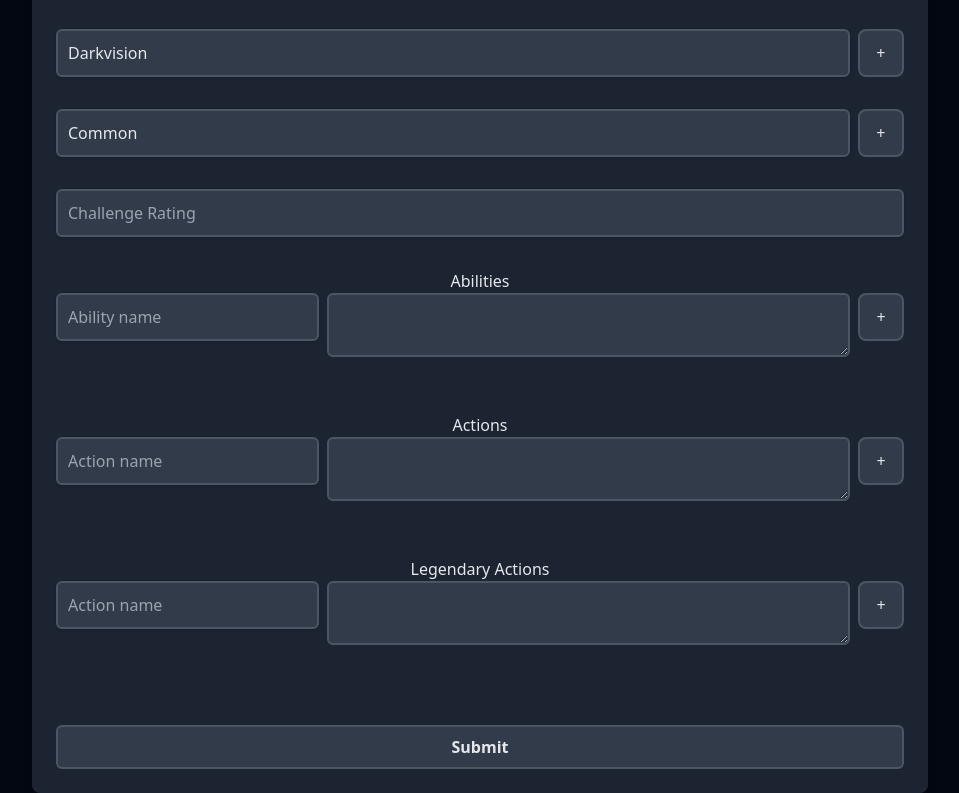
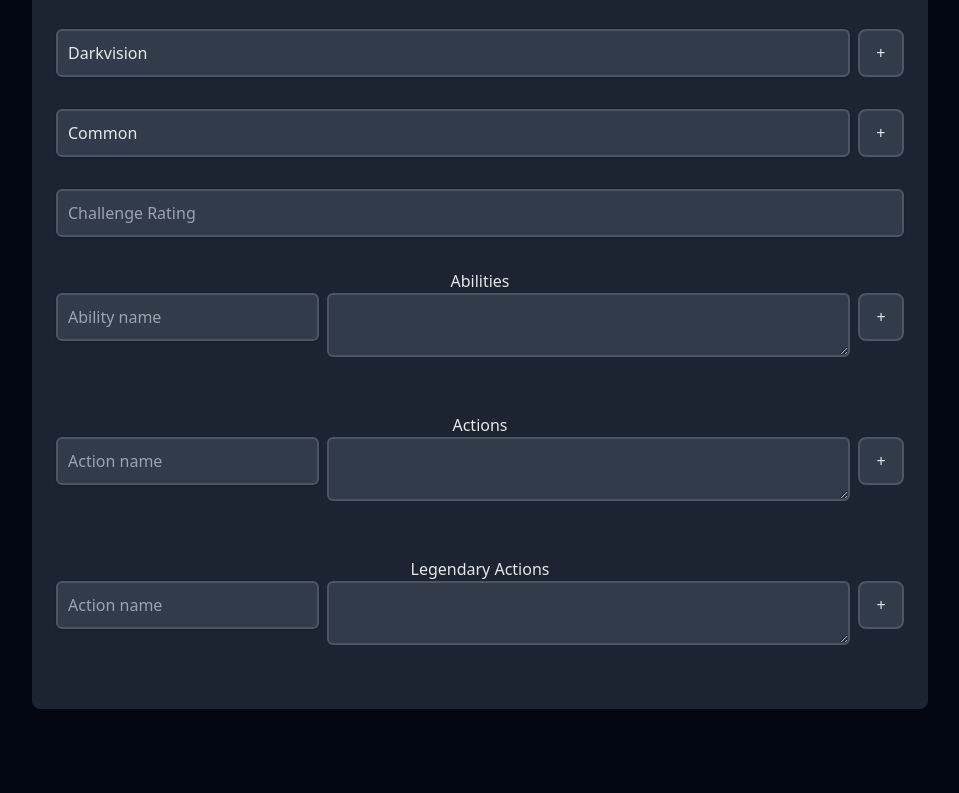
Before and after one commit to skwydwyrd/Dnd, a website: page pages/statblock-generator.html in a window 1280 px wide. Shown: the part 1179-1972 px from the top of the page, without its empty margins (160-1119 px from the left). After the commit the page ends 1888 px from the top, so only its background shows below. Drawn offline with nearby package versions, Linux system fonts and the light colour scheme.

Commit message:
learning about branches

```diff
--- a/pages/statblock-generator.html
+++ b/pages/statblock-generator.html
@@ -391,11 +391,7 @@
                         </div>
                         <div class="text-center" id="additional-legendary"></div>
                     </div>
-                    <button
-                        class="col-span-2 md:col-span-3 lg:col-span-4 bg-gray-600 bg-opacity-50 border-2 border-gray-600 hover:border-indigo-500 hover:ring-1 hover:ring-indigo-500 font-bold py-2 px-4 mt-6 rounded rounded-md transition duration-300"
-                        id="submit_edit">
-                        Submit
-                    </button>
+
                 </form>
 
 
```
